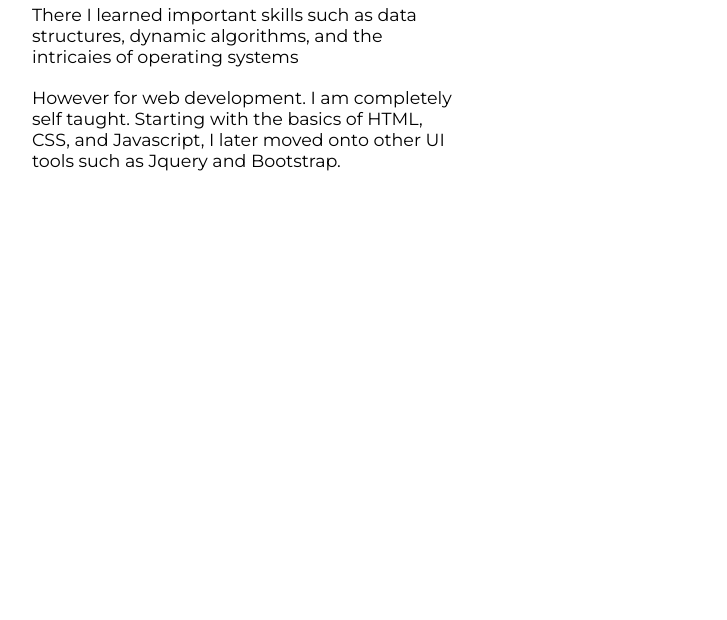
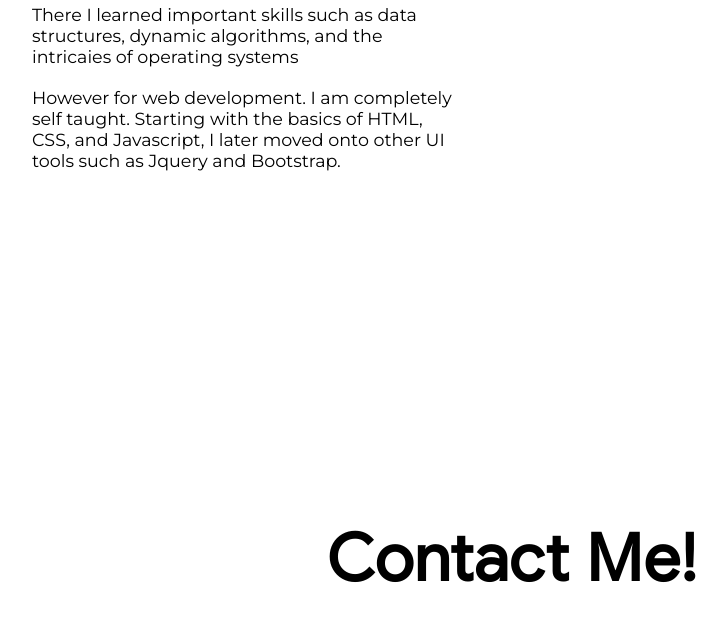
Before and after one commit to unChartedZone/unChartedZone.github.io, a Vue app: page / in a window 1280 px wide. Shown: the part 942-1562 px from the top of the page, without its empty margins (128-855 px from the left). Before the commit the page ends 1440 px from the top, so only its background shows below. Built offline with nearby package versions, Linux system fonts and the light colour scheme.

Commit message:
started on footer content ands styles

```diff
--- a/src/App.vue
+++ b/src/App.vue
@@ -3,6 +3,7 @@
 	  <Header />
 	  <Home />
 	  <About />
+	  <Footer />
   </div>
 </template>
 
--- a/src/components/Footer.vue
+++ b/src/components/Footer.vue
@@ -1,5 +1,20 @@
 <template>
+<section class="footer">
+	<div class="container">
+		<h1 class="header-primary">Contact Me!</h1>
+	</div>
+</section>
 </template>
 
 <style scoped lang="scss">
+
+.footer {
+	height: 100vh;
+}
+
+
+.header-primary{
+	text-align: center;
+	padding: 2rem 0;
+}
 </style>
```
